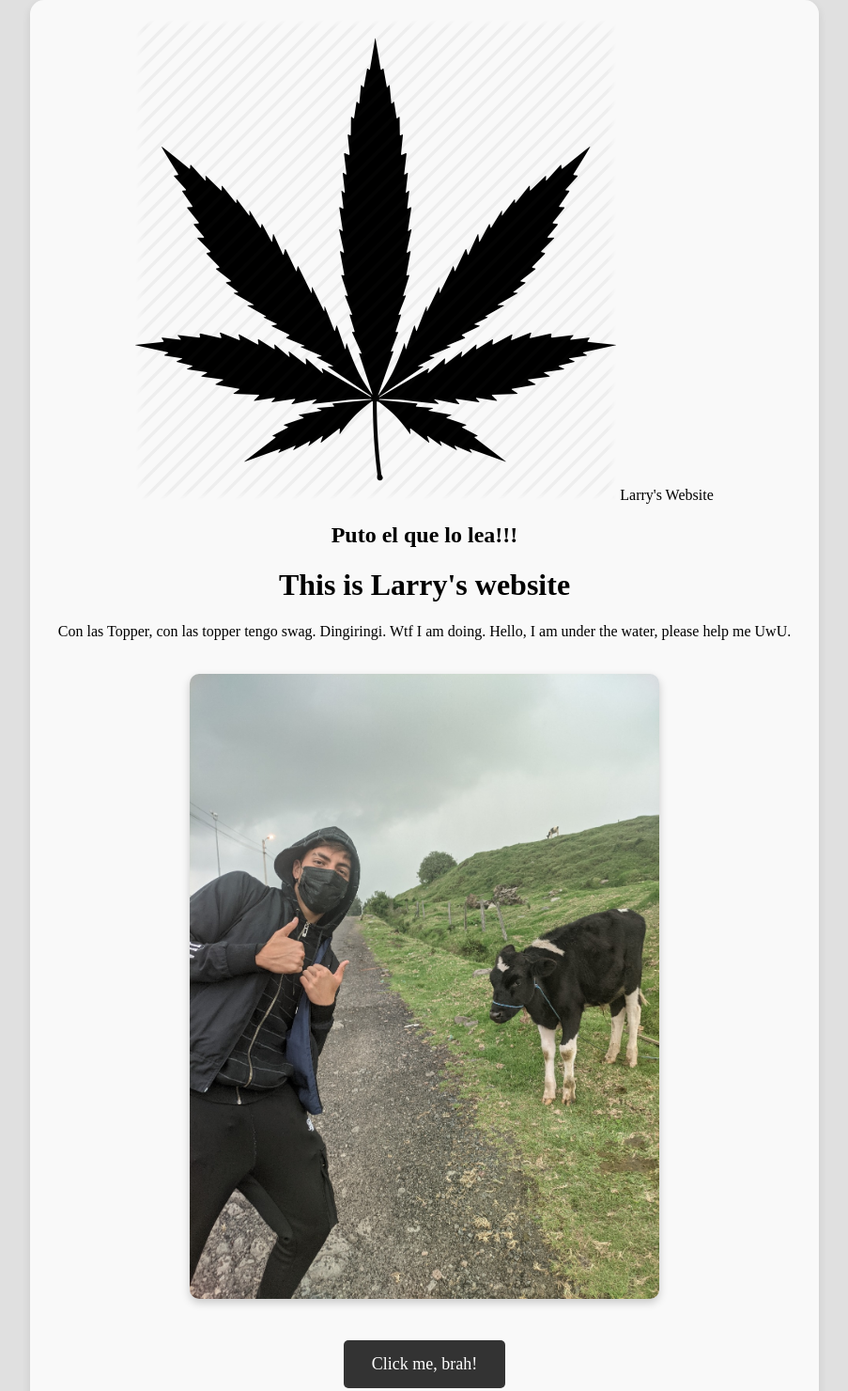
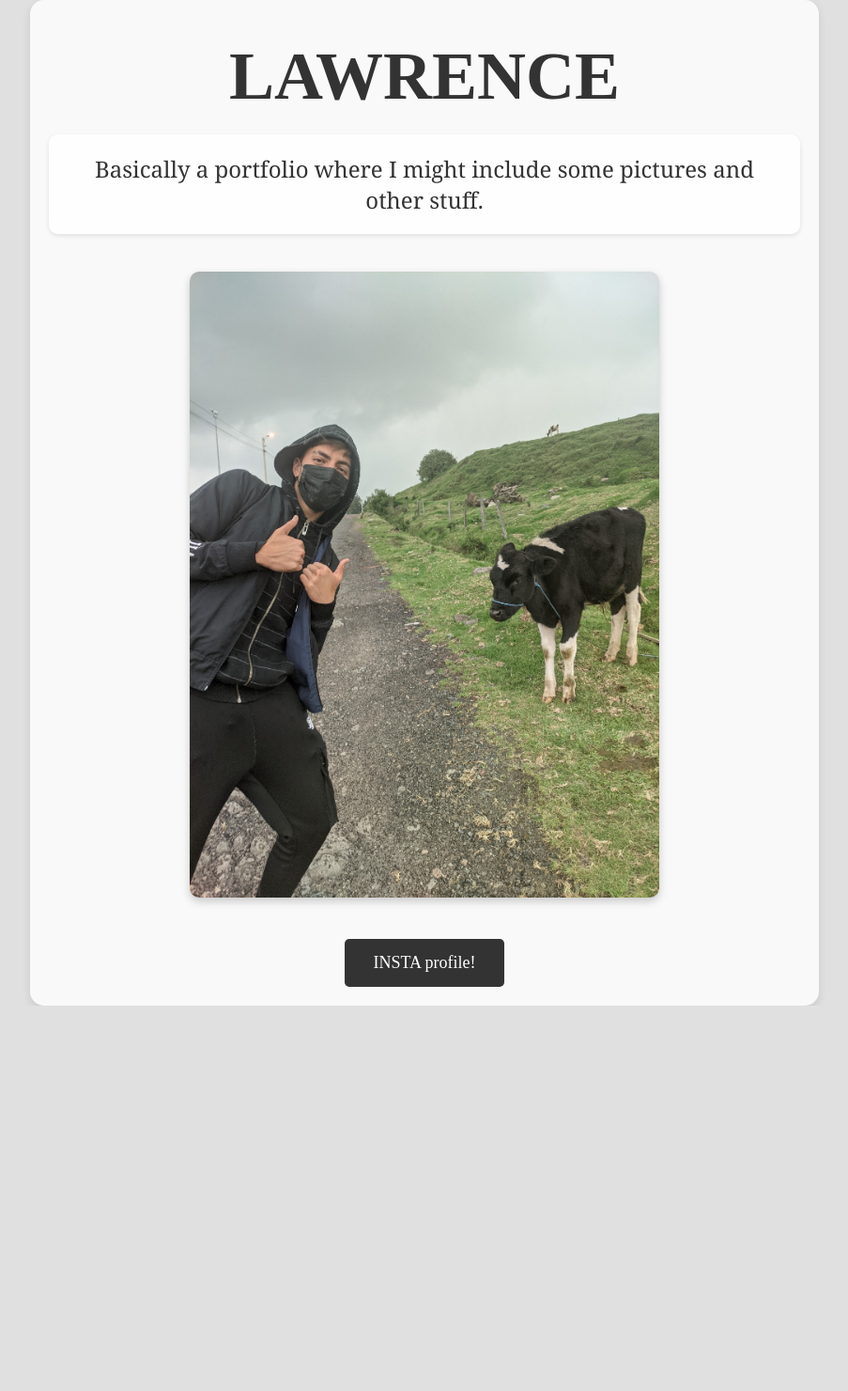
Before and after one commit to larrymijo/larry, a plain HTML site: page index.html in a window 1280 px wide. Shown: the top 1480 px of the page at 94% size, without its empty margins (188-1091 px from the left). After the commit the page ends 1070 px from the top, so only its background shows below. Drawn offline with Linux system fonts and the light colour scheme; a web font is replaced by a local one.

Commit message:
Update index.html

```diff
--- a/index.html
+++ b/index.html
@@ -5,30 +5,25 @@
     <meta name="viewport" content="width=device-width, initial-scale=1.0">
     <title>Larry's Website</title>
     <link rel="stylesheet" href="main.css">
+    <link href="https://fonts.googleapis.com/css2?family=Times+New+Roman&display=swap" rel="stylesheet">
 </head>
 <body>
     <div class="container">
         <header>
-            <img src="images/weed-leaf-weed-joint-cliparts-download-best-weed-joint-19.png" alt="LOGO" class="header-logo">
-            <p1>Larry's Website</p1>
+            <h1>LAWRENCE</h1>
         </header>
 
-        <nav>
-            <h2>Puto el que lo lea!!!</h2>
-        </nav>
-
         <main>
-            <h1>This is Larry's website</h1>
-            <p>Con las Topper, con las topper tengo swag. Dingiringi. Wtf I am doing. Hello, I am under the water, please help me UwU.</p>
+            <div class="text-box">
+                <p>Basically a portfolio where I might include some pictures and other stuff.</p>
+            </div>
             <img src="images/WhatsApp Image 2024-11-13 at 1.15.49 AM.jpeg" alt="Larry" class="main-image">
 
             <!-- Button-styled link added here -->
             <div class="linky">
-                <a href="https://www.instagram.com/lawrence_arias999/profilecard/?igsh=cXgzZHozamVvMnR3" class="link-button">Click me, brah!</a>
+                <a href="https://www.instagram.com/lawrence_arias999/profilecard/?igsh=cXgzZHozamVvMnR3" class="link-button">INSTA profile!</a>
             </div>
         </main>
-
-        <footer></footer>
     </div>
 </body>
 </html>
```
